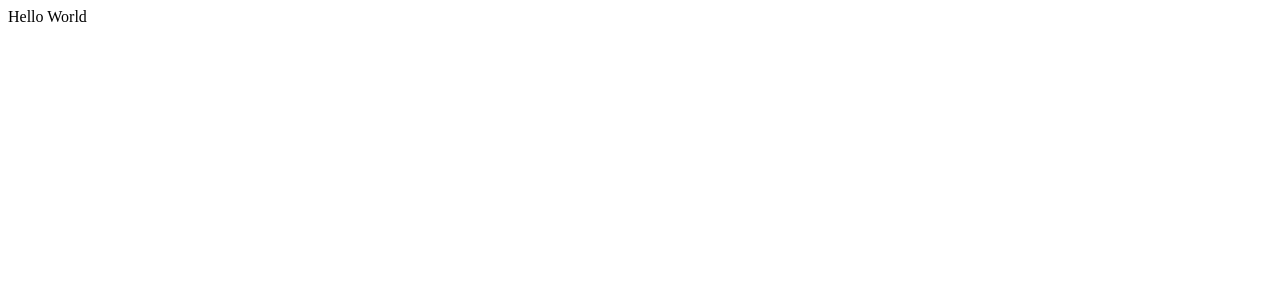
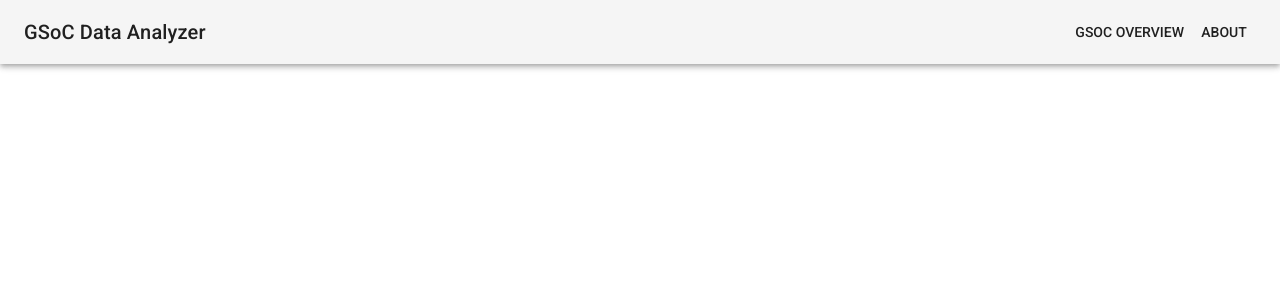
Before and after one commit to dojutsu-user/GSoC-Data-Analyser, a React (Create React App) app in the folder website/frontend/: page / in a window 1280 px wide. Shown: the top 300 px of the page. Built offline with nearby package versions, Linux system fonts and the light colour scheme.

Commit message:
Add a navbar

```diff
--- a/website/frontend/package.json
+++ b/website/frontend/package.json
@@ -3,6 +3,7 @@
   "version": "0.1.0",
   "private": true,
   "dependencies": {
+    "@material-ui/core": "^3.3.1",
     "react": "^16.6.0",
     "react-dom": "^16.6.0",
     "react-scripts": "2.0.5"
--- a/website/frontend/public/index.html
+++ b/website/frontend/public/index.html
@@ -5,6 +5,13 @@
     <link rel="shortcut icon" href="%PUBLIC_URL%/favicon.ico">
     <meta name="viewport" content="width=device-width, initial-scale=1, shrink-to-fit=no">
     <meta name="theme-color" content="#000000">
+
+    <!-- Google Fonts -->
+    <link rel="stylesheet" href="https://fonts.googleapis.com/css?family=Roboto:300,400,500">
+
+    <!-- Material Icosn -->
+    <link rel="stylesheet" href="https://fonts.googleapis.com/icon?family=Material+Icons">
+
     <!--
       manifest.json provides metadata used when your web app is added to the
       homescreen on Android. See https://developers.google.com/web/fundamentals/web-app-manifest/
--- a/website/frontend/src/App.js
+++ b/website/frontend/src/App.js
@@ -1,10 +1,12 @@
 import React, { Component } from 'react';
+
+import AppBar from "./components/AppBar";
 
 class App extends Component {
   render() {
     return (
       <div className="App">
-        Hello World
+        <AppBar />
       </div>
     );
   }
--- /dev/null
+++ b/website/frontend/src/components/AppBar.js
@@ -0,0 +1,43 @@
+import React from "react";
+import Button from "@material-ui/core/Button";
+import PropTypes from "prop-types";
+import { withStyles } from "@material-ui/core/styles";
+import AppBar from "@material-ui/core/AppBar";
+import Toolbar from "@material-ui/core/Toolbar";
+import Typography from "@material-ui/core/Typography";
+
+const styles = {
+  root: {
+    flexGrow: 1,
+  },
+  grow: {
+    flexGrow: 1
+  },
+  menuButton: {
+    marginLeft: -12,
+    marginRight: 20
+  }
+};
+
+const appbar = props => {
+  const { classes } = props;
+  return (
+    <div className={classes.root}>
+      <AppBar position="static" color="default">
+        <Toolbar>
+          <Typography variant="h6" color="inherit" className={classes.grow}>
+            GSoC Data Analyzer
+          </Typography>
+          <Button color="inherit">GSoC Overview</Button>
+          <Button color="inherit">About</Button>
+        </Toolbar>
+      </AppBar>
+    </div>
+  );
+};
+
+appbar.propTypes = {
+  classes: PropTypes.object.isRequired
+};
+
+export default withStyles(styles)(appbar);
--- a/website/frontend/src/index.css
+++ b/website/frontend/src/index.css
@@ -0,0 +1,4 @@
+* {
+    margin: 0;
+    padding: 0;
+}
```
Also changed, not shown: 1 other file (tests, documents, lock files or other folders).
